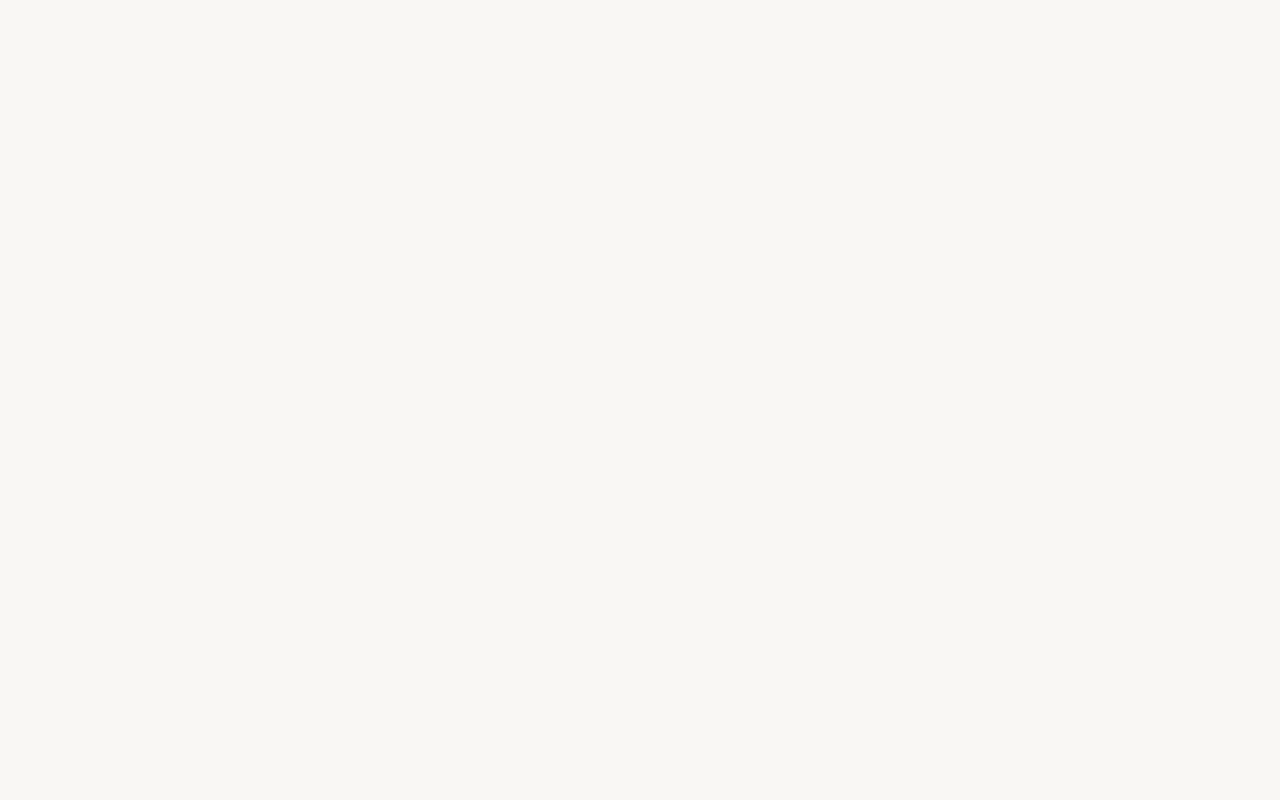
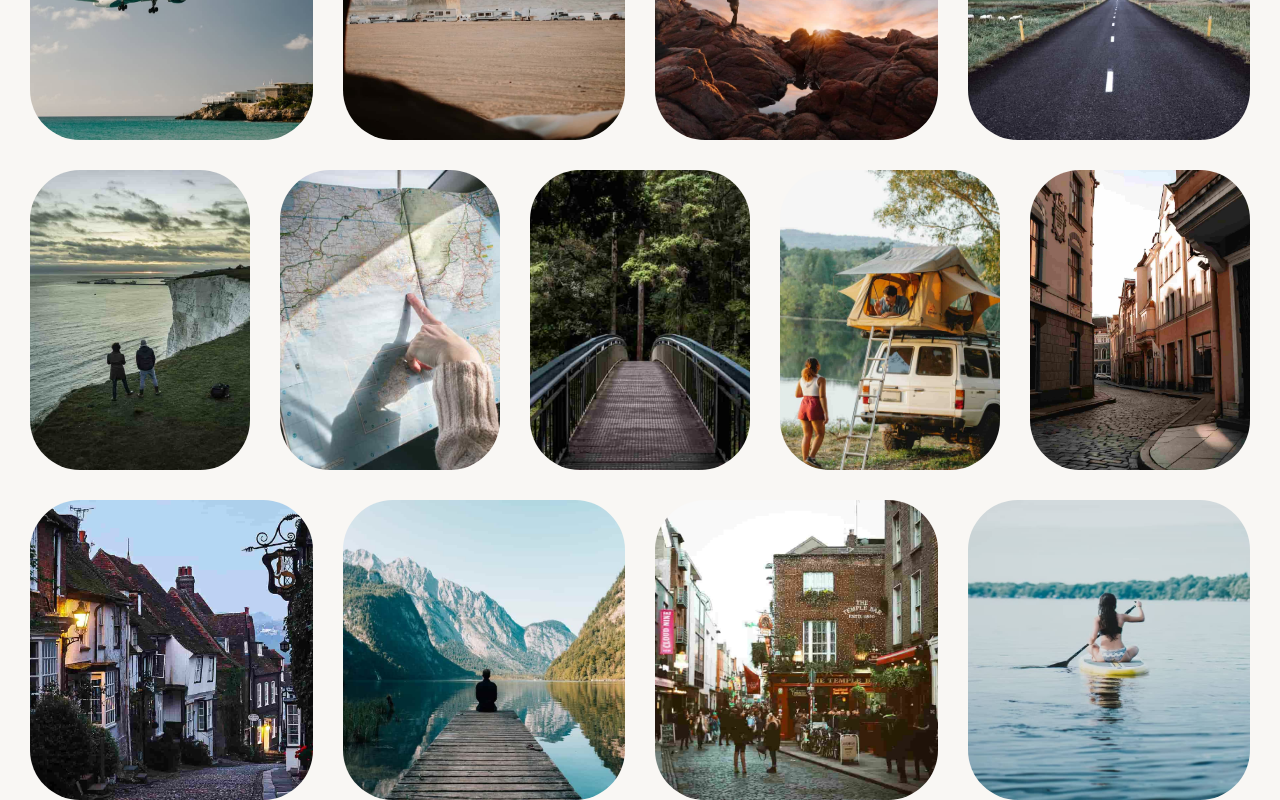
Before and after one commit to wunlei/travel-landing-nextjs, a Next.js app: page / in a window 1280 px wide. Shown: the part 3994-4794 px from the top of the page. Before the commit the page ends 3439 px from the top, so only its background shows below. Built offline with nearby package versions, Linux system fonts and the light colour scheme.

Commit message:
Add home page: gallery section

```diff
--- /dev/null
+++ b/src/components/pages/HomePage/GallerySection/Gallery.module.scss
@@ -0,0 +1,96 @@
+@use "@/styles/abstracts/variables";
+@use "@/styles/abstracts/mixins";
+@use "@/styles/abstracts/extends";
+
+.section-photos {
+  max-width: 1860px;
+
+  @include mixins.media-medium {
+    max-width: 984px;
+  }
+}
+
+.gallery {
+  display: grid;
+  grid-template-columns: repeat(20, minmax(1px, 64px));
+  grid-auto-rows: 300px;
+  gap: 30px;
+
+  @include mixins.media-medium {
+    grid-template-columns: repeat(12, minmax(1px, 64px));
+    column-gap: 20px;
+  }
+
+  @include mixins.media-small {
+    grid-template-columns: repeat(6, minmax(1px, 64px));
+    grid-auto-rows: 110px;
+    row-gap: 18px;
+    column-gap: 10px;
+  }
+}
+
+.gallery__img {
+  position: relative;
+  display: block;
+  grid-column: span 5;
+  width: 100%;
+  height: 100%;
+  overflow: hidden;
+
+  @extend %border-radius;
+
+  @include mixins.media-medium {
+    grid-column: span 4;
+  }
+
+  @include mixins.media-small {
+    grid-column: span 3;
+  }
+
+  & img {
+    object-fit: cover;
+  }
+}
+
+@for $i from 5 through 9 {
+  .gallery__img:nth-child(9n + #{$i}) {
+    grid-column: span 4;
+  }
+}
+
+@media (max-width: variables.$breakpoint-medium) {
+  .gallery__img:nth-child(18n + 2),
+  .gallery__img:nth-child(18n + 13),
+  .gallery__img:nth-child(9n + 7) {
+    display: none;
+  }
+
+  @for $i from 5 through 9 {
+    .gallery__img:nth-child(9n + #{$i}) {
+      grid-column: span 3;
+    }
+  }
+}
+
+@media (max-width: variables.$breakpoint-small) {
+  .gallery__img:nth-child(1) {
+    padding-right: 4px;
+  }
+  .gallery__img:nth-child(4) {
+    padding-left: 4px;
+  }
+
+  @for $i from 5 through 9 {
+    .gallery__img:nth-child(9n + #{$i}) {
+      grid-column: span 2;
+    }
+  }
+
+  $pictures: 3, 6, 7;
+
+  @each $el in $pictures {
+    .gallery__img:nth-child(9n + #{$el}) {
+      display: none;
+    }
+  }
+}
--- /dev/null
+++ b/src/components/pages/HomePage/GallerySection/data/index.js
@@ -0,0 +1,15 @@
+export const galleryImages = [
+  "/img/travel/1-large.jpg",
+  "/img/travel/2-large.jpg",
+  "/img/travel/3-large.jpg",
+  "/img/travel/4-large.jpg",
+  "/img/travel/5-large.jpg",
+  "/img/travel/6-large.jpg",
+  "/img/travel/7-large.jpg",
+  "/img/travel/8-large.jpg",
+  "/img/travel/9-large.jpg",
+  "/img/travel/10-large.jpg",
+  "/img/travel/11-large.jpg",
+  "/img/travel/12-large.jpg",
+  "/img/travel/13-large.jpg",
+];
--- /dev/null
+++ b/src/components/pages/HomePage/GallerySection/index.jsx
@@ -0,0 +1,34 @@
+import Image from "next/image";
+import Section from "@/components/commons/Section";
+import { galleryImages } from "./data";
+import styles from "./Gallery.module.scss";
+
+function GallerySection() {
+  return (
+    <Section
+      classes={[styles["section-photos"]]}
+      title="Фотографии путешествий"
+      subtitle="Идейные соображения высшего порядка, а также рамки и место обучения
+        кадров"
+    >
+      <div className={styles["gallery"]}>
+        {galleryImages.map((image) => (
+          <picture key={image} className={styles["gallery__img"]}>
+            <Image
+              src={image}
+              alt="photo"
+              fill
+              sizes="
+            (max-width: 830px) 170px,
+            (max-width: 1125px) 350px,
+            500px"
+              loading="lazy"
+            />
+          </picture>
+        ))}
+      </div>
+    </Section>
+  );
+}
+
+export default GallerySection;
--- a/src/components/pages/HomePage/index.jsx
+++ b/src/components/pages/HomePage/index.jsx
@@ -2,6 +2,7 @@ import Header from "@/components/commons/Header";
 import HeroSection from "./HeroSection";
 import SelectTourSection from "./SelectTourSection";
 import ReviewSection from "./ReviewSection";
+import GallerySection from "./GallerySection";
 
 function HomePage() {
   return (
@@ -11,6 +12,7 @@ function HomePage() {
         <HeroSection />
         <SelectTourSection />
         <ReviewSection />
+        <GallerySection/>
       </main>
     </>
   );
```
